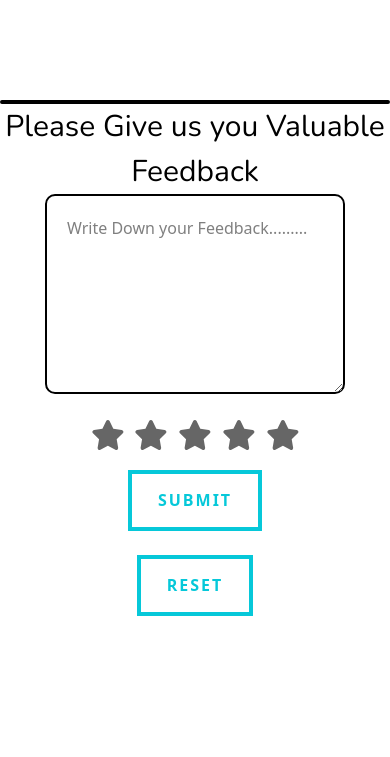
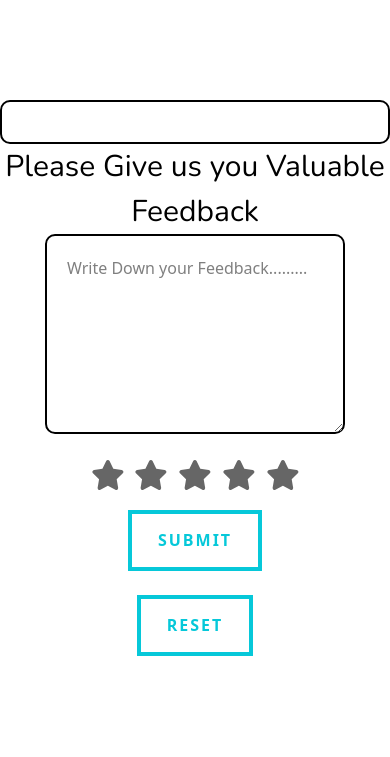
Before and after one commit to hubertDgomes/Feedback, a website: page index.html in a window 390 px wide. Drawn offline with nearby package versions, Linux system fonts and the light colour scheme; a web font is replaced by a local one.

Commit message:
Update padding utilities for feedback form and adjust paragraph styling

```diff
--- a/index.html
+++ b/index.html
@@ -15,7 +15,7 @@
   </head>
   <body>
     <div class="m-auto max-w-container bg-white py-[100px] rounded-[30px]">
-        <p class="text-center m-auto sm:py-[20px] px-[10px] border-[2px] lg:py-[20px] outFed rounded-[10px]"></p>
+        <p class="text-center m-auto py-[20px] border-[2px] lg:py-[20px] outFed rounded-[10px]"></p>
       <p class="text-center font-deFont text-[30px]">
         Please Give us you Valuable Feedback
       </p>
```
Also changed, not shown: src/output.css.
